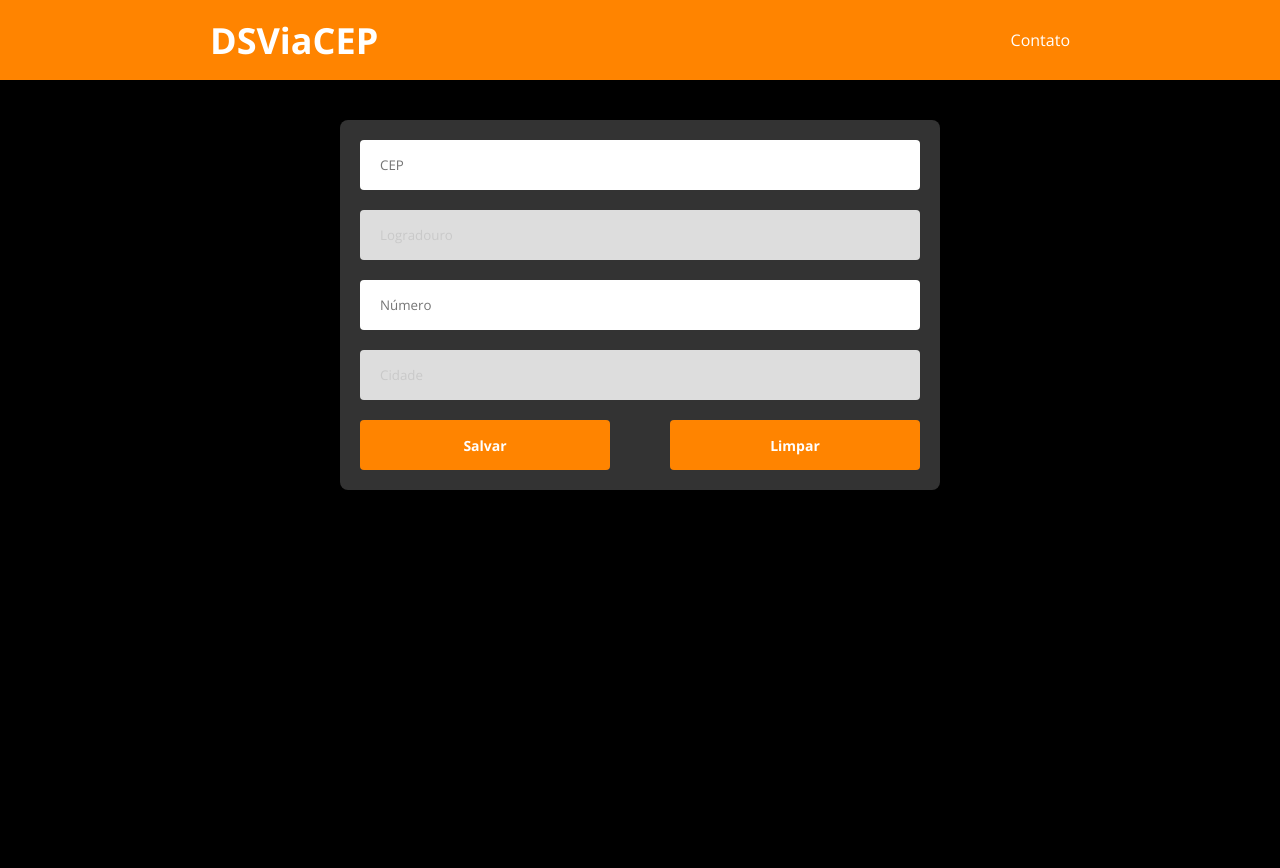
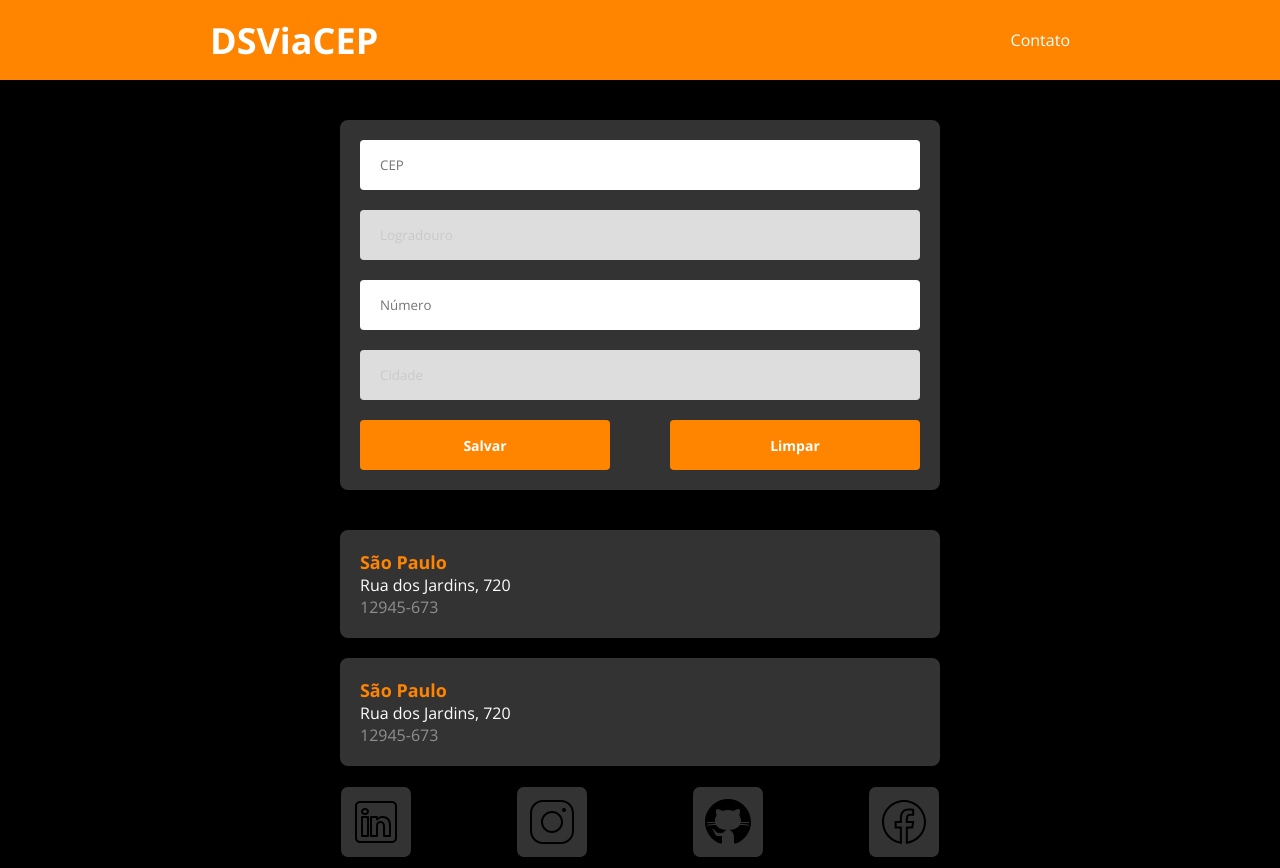
Before and after one commit to rogerio-jr-dev/DS-ViaCep-, a plain HTML site: page index.html in a window 1280 px wide. Before the commit the page ends 800 px from the top, so only its background shows below. Drawn offline with nearby package versions, Linux system fonts and the light colour scheme.

Commit message:
Finalize page styles

```diff
--- a/css/styles.css
+++ b/css/styles.css
@@ -17,7 +17,7 @@ input:focus {
     height: 80px;
 }
 .header h1{
-    font-size: 36px;
+    font-size: 2.25rem;
     font-weight: 700;
 }
 .nav-container{
@@ -86,3 +86,45 @@ input:focus {
 .btn-right {
     margin-left: 10px;
 }
+.list-items {
+    width: 100%;
+    max-width: 600px;
+    margin: 0 auto;
+    background-color: #333333;
+    border-radius: 8px;
+    padding: 20px;
+    margin-bottom: 20px;
+}
+.list-items h3{
+    font-weight: 700;
+    font-size: 1.12rem;
+    color: #ff8400;
+}
+.street-line{
+    color: #ffffff;
+}
+.address-cep{
+    color: #8F8F8F;
+}
+.social-media-container{
+    display: flex;
+    justify-content: space-between;
+    width: 100%;
+    max-width: 600px;
+    margin: 0 auto;
+    flex-flow: wrap;
+}
+.social-media{
+    padding: 10px;
+    border-radius: 8px;
+    background-color: #333333;
+    margin-bottom: 10px;
+    border: 1px solid #000000;
+}
+.social-media img{
+    display: block;
+
+}
+.social-media:hover{
+    border: 1px solid #ff8400;
+}
--- a/index.html
+++ b/index.html
@@ -46,20 +46,29 @@
                     </div>
         </section>
         <section id="list-section">
-            <div>
+            <div class="list-items">
                 <h3>São Paulo</h3>
-                <p>Rua dos Jardins, 720</p>
-                <p>12945-673</p>
+                <p class="street-line">Rua dos Jardins, 720</p>
+                <p class="address-cep">12945-673</p>
             </div>
-            <div>
+            <div class="list-items">
                 <h3>São Paulo</h3>
-                <p>Rua dos Jardins, 720</p>
-                <p>12945-673</p>
+                <p class="street-line">Rua dos Jardins, 720</p>
+                <p class="address-cep">12945-673</p>
             </div>
-            <div>
-                <h3>São Paulo</h3>
-                <p>Rua dos Jardins, 720</p>
-                <p>12945-673</p>
+        </section>
+        <section class="social-media-container">
+            <div class="social-media">
+                <a href="https://www.linkedin.com/in/rogerio-jr-dev/" target="_blank"><img src="src/img/linkedin.svg"></a>
+            </div>
+            <div class="social-media">
+                <a href="https://www.instagram.com/juniorbresilien/" target="_blank"><img src="src/img/instagram.svg"></a>
+            </div>
+            <div class="social-media">
+                <a href="https://github.com/rogerio-jr-dev" target="_blank"><img src="src/img/github.svg"></a>
+            </div>
+            <div class="social-media">
+                <a href="https://www.facebook.com/profile.php?id=61568797247481&locale=pt_BR%2F" target="_blank" ><img src="src/img/facebook.svg"></a>
             </div>
         </section>
     </main>
```
Also changed, not shown: src/img/facebook.svg (added), src/img/github.svg (added), src/img/instagram.svg (added), src/img/linkedin.svg (added).
